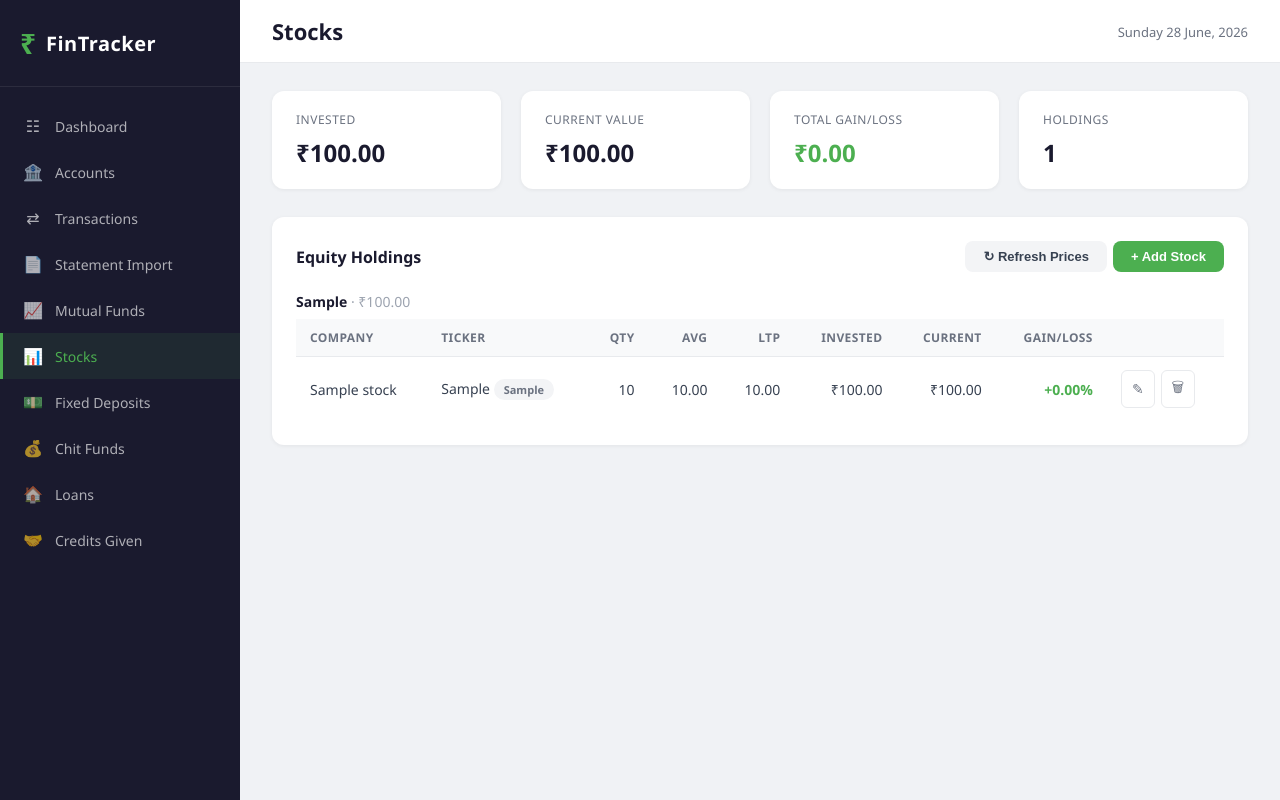
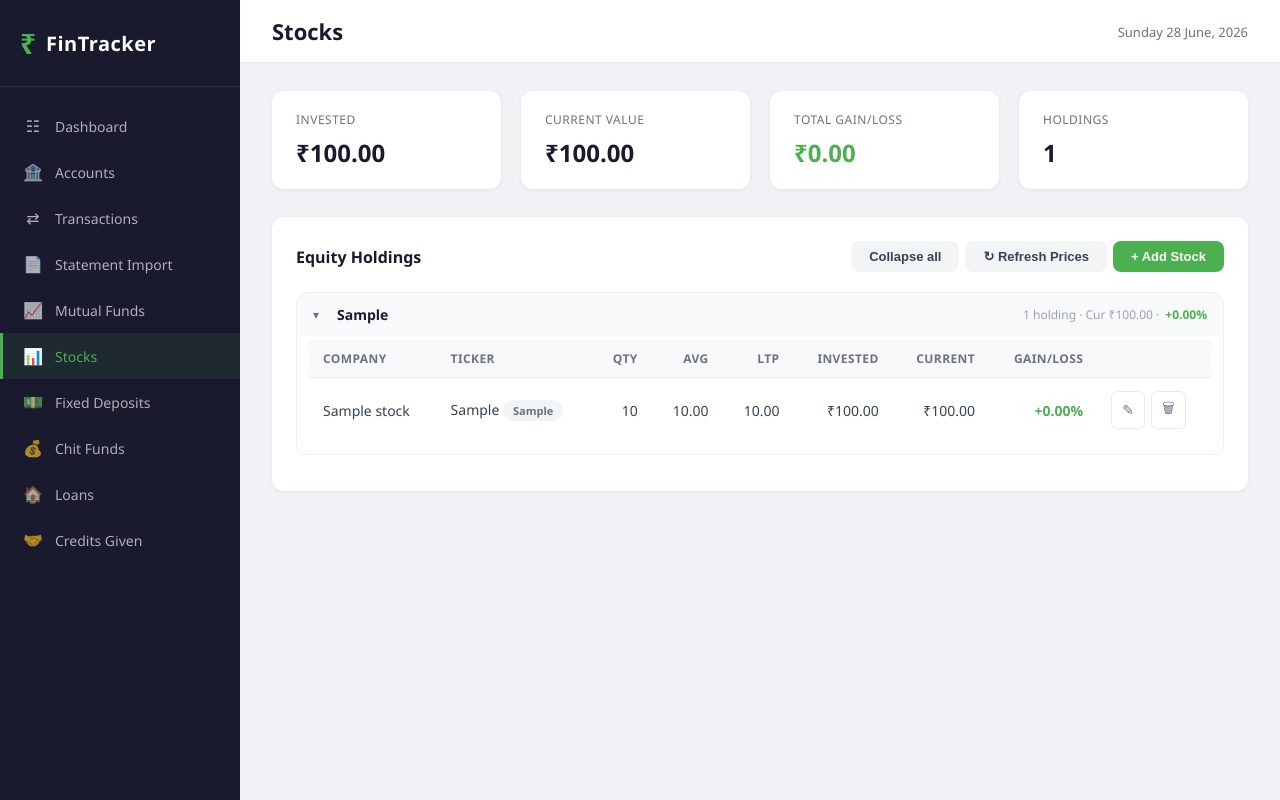
Before and after one commit to jinsphilip/PersonalFinance, a Flask app: page /stocks in a window 1280 px wide. Run offline with Flask 3, Linux system fonts and the light colour scheme; tables that the repository leaves empty hold one stand-in row (values such as "Sample post").

Commit message:
Stocks: collapsible broker groups with persisted state
Each demat account is now a collapsible section with a header showing holding
count, current value and gain%. Adds an Expand/Collapse-all toggle; collapse
state persists per broker in localStorage. Brokers sorted alphabetically.

Co-Authored-By: Claude Opus 4.8 <noreply@anthropic.com>
Claude-Session: https://claude.ai/code/session_01KBoawQVtv6jFS8xAM3fnny

```diff
--- a/static/style.css
+++ b/static/style.css
@@ -193,6 +193,18 @@ tr:hover td { background: #fafbff; }
 /* ── Transfer arrow ── */
 .transfer-arrow { color:#9ca3af; font-size:18px; }
 
+/* ── Collapsible broker groups (stocks) ── */
+.broker-group { border: 1px solid #eef0f3; border-radius: 10px; margin-bottom: 12px; overflow: hidden; }
+.broker-header {
+  display: flex; align-items: center; gap: 10px; cursor: pointer;
+  padding: 12px 16px; background: #f8f9fa; user-select: none; transition: background 0.15s;
+}
+.broker-header:hover { background: #f1f3f5; }
+.broker-caret { color: #6b7280; font-size: 12px; width: 14px; }
+.broker-name { font-size: 14px; font-weight: 700; color: #1a1a2e; }
+.broker-meta { margin-left: auto; font-size: 12px; color: #9ca3af; display: flex; align-items: center; gap: 6px; }
+.broker-body { padding: 4px 12px 12px; }
+
 /* ── Responsive ── */
 @media (max-width: 768px) {
   .sidebar { width: 200px; }
--- a/templates/stocks.html
+++ b/templates/stocks.html
@@ -14,6 +14,7 @@
   <div class="section-header">
     <span class="section-title">Equity Holdings</span>
     <div class="actions">
+      <button class="btn btn-secondary" id="toggleAllBtn" onclick="toggleAll()">Collapse all</button>
       <button class="btn btn-secondary" id="refreshBtn">↻ Refresh Prices</button>
       <button class="btn btn-primary" onclick="openAdd()">+ Add Stock</button>
     </div>
@@ -64,6 +65,12 @@
 <script>
 const API = '/api/stocks';
 let rows = [];
+// Collapsed broker names persist across reloads.
+let collapsed = new Set(JSON.parse(localStorage.getItem('stockCollapsed') || '[]'));
+
+function saveCollapsed() {
+  localStorage.setItem('stockCollapsed', JSON.stringify([...collapsed]));
+}
 
 async function load() {
   rows = await apiGet(API);
@@ -79,13 +86,22 @@ async function load() {
   const wrap = document.getElementById('groups');
   if (!rows.length) { wrap.innerHTML = '<div class="empty">No stocks yet. Add one to get started.</div>'; return; }
 
-  const accounts = [...new Set(rows.map(r => r.demat_account))];
+  const accounts = [...new Set(rows.map(r => r.demat_account))].sort();
   wrap.innerHTML = accounts.map(acc => {
     const items = rows.filter(r => r.demat_account === acc);
-    const accVal = items.reduce((s, r) => s + r.current_value, 0);
+    const aInv = items.reduce((s, r) => s + r.invested_value, 0);
+    const aCur = items.reduce((s, r) => s + r.current_value, 0);
+    const aPct = aInv > 0 ? (aCur - aInv) / aInv * 100 : 0;
+    const isOpen = !collapsed.has(acc);
     return `
-      <h4 style="margin:18px 0 8px;font-size:14px;color:#1a1a2e">${esc(acc)}
-        <span style="color:#9ca3af;font-weight:500"> · ${fmt(accVal)}</span></h4>
+      <div class="broker-group">
+        <div class="broker-header" onclick="toggleBroker('${esc(acc)}')">
+          <span class="broker-caret">${isOpen ? '▾' : '▸'}</span>
+          <span class="broker-name">${esc(acc)}</span>
+          <span class="broker-meta">${items.length} holding${items.length>1?'s':''}
+            · Cur ${fmt(aCur)} · ${gainPctBadge(aPct)}</span>
+        </div>
+        <div class="broker-body" style="display:${isOpen ? 'block' : 'none'}">
           <div class="table-wrap"><table>
             <thead><tr>
               <th>Company</th><th>Ticker</th><th style="text-align:right">Qty</th>
@@ -108,8 +124,31 @@ async function load() {
                   <button class="btn-icon del" onclick='del(${r.id})'>🗑</button>
                 </div></td>
               </tr>`).join('')}</tbody>
-      </table></div>`;
+          </table></div>
+        </div>
+      </div>`;
   }).join('');
+  updateToggleAllLabel(accounts);
+}
+
+function toggleBroker(acc) {
+  if (collapsed.has(acc)) collapsed.delete(acc); else collapsed.add(acc);
+  saveCollapsed();
+  load();
+}
+
+function toggleAll() {
+  const accounts = [...new Set(rows.map(r => r.demat_account))];
+  const anyOpen = accounts.some(a => !collapsed.has(a));
+  if (anyOpen) accounts.forEach(a => collapsed.add(a));   // collapse all
+  else collapsed.clear();                                  // expand all
+  saveCollapsed();
+  load();
+}
+
+function updateToggleAllLabel(accounts) {
+  const anyOpen = accounts.some(a => !collapsed.has(a));
+  document.getElementById('toggleAllBtn').textContent = anyOpen ? 'Collapse all' : 'Expand all';
 }
 
 function openAdd() {
```
Lines whose indentation alone changed are shown as unchanged.
